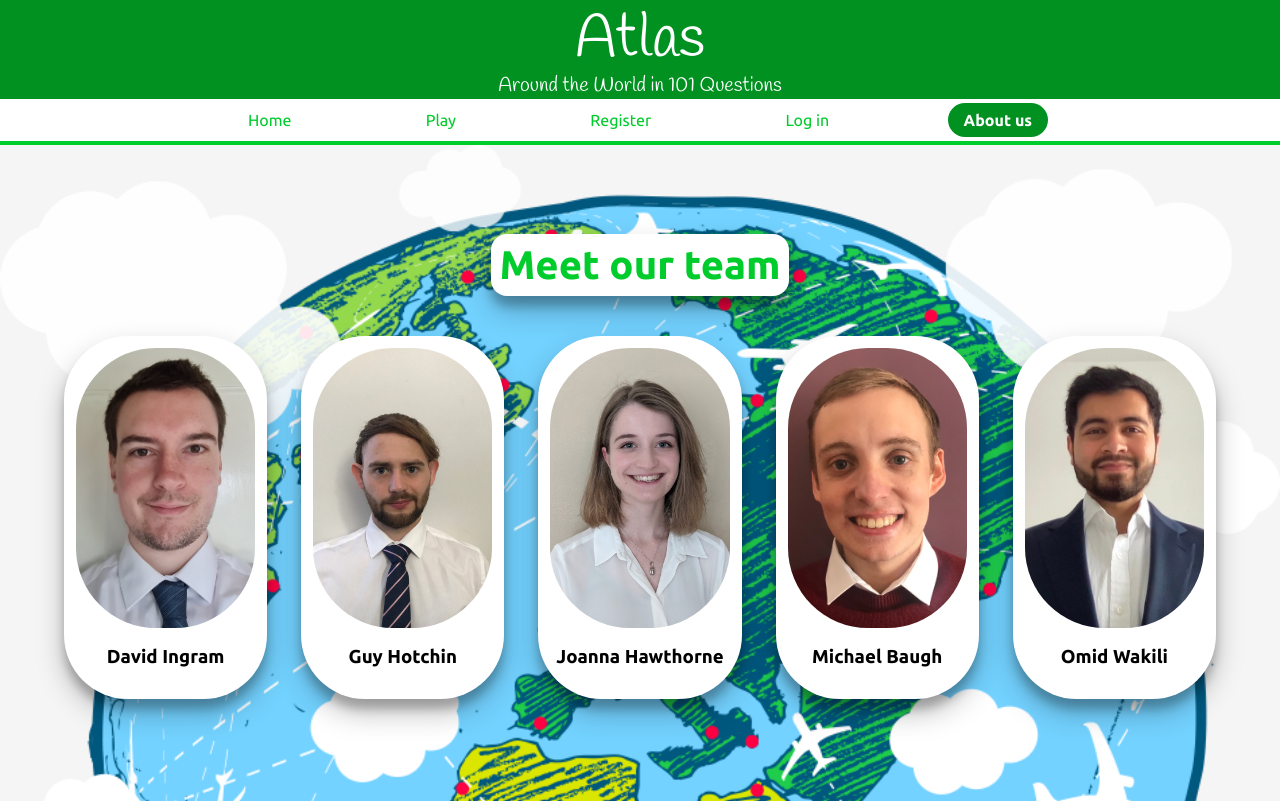
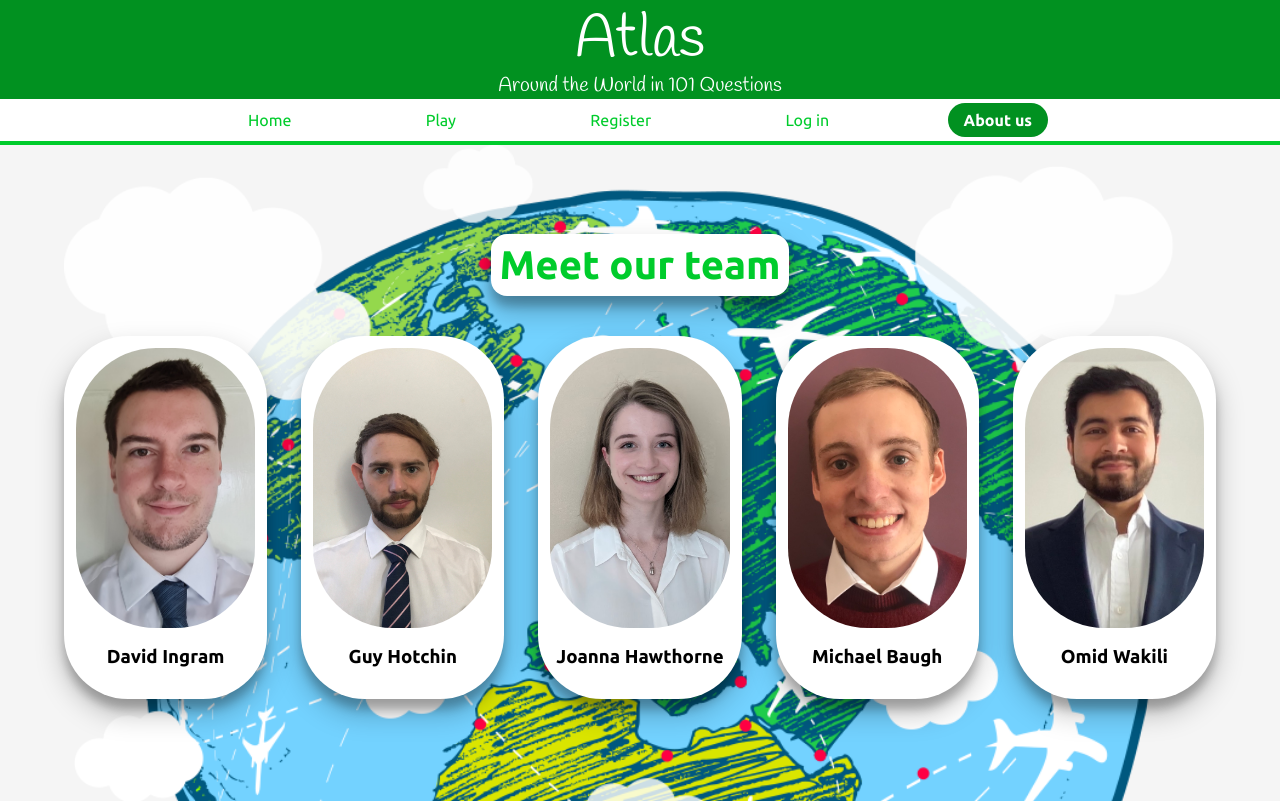
Before and after one commit to quantumomid/Atlas, a React (Create React App) app in the folder front-end/atlas-react-app/: page /aboutus in a window 1280 px wide. Built offline with nearby package versions, Linux system fonts and the light colour scheme; no server answers.

Commit message:
change background image size on about page

```diff
--- a/front-end/atlas-react-app/src/aboutus.css
+++ b/front-end/atlas-react-app/src/aboutus.css
@@ -7,7 +7,7 @@
     background-image: url(earth.png);
     background-color: whitesmoke;
     background-position: top;
-    background-size: 100%;
+    background-size: 90%;
     background-repeat: no-repeat;
     height: 82vh;
 }
```
